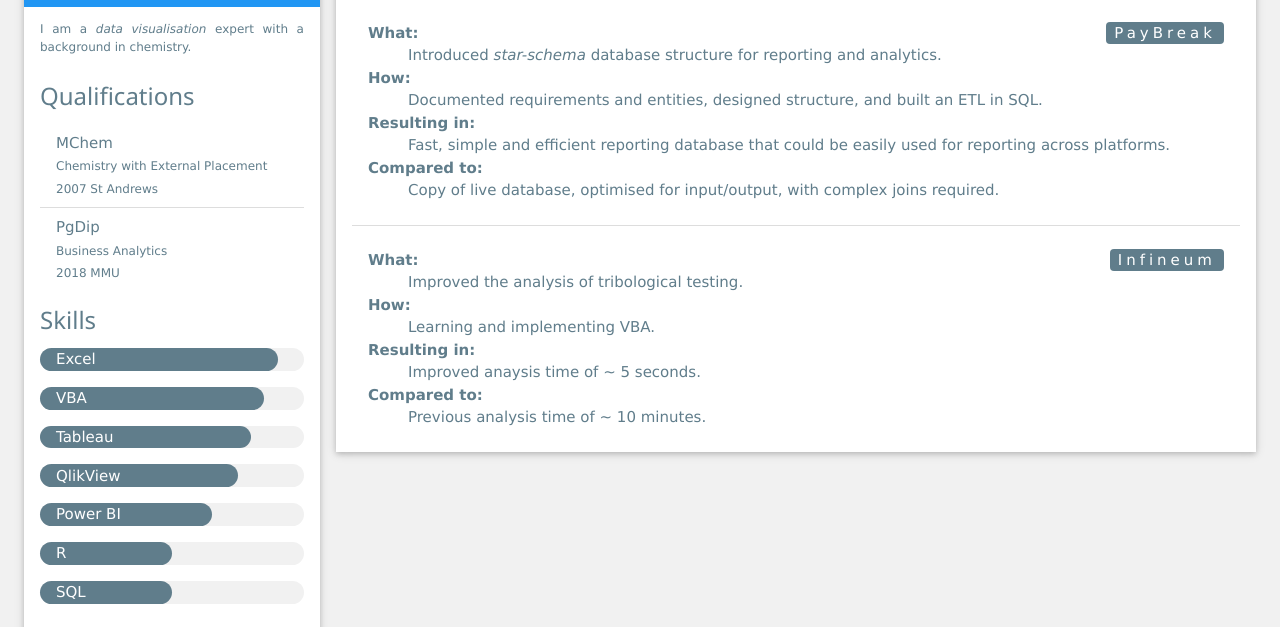
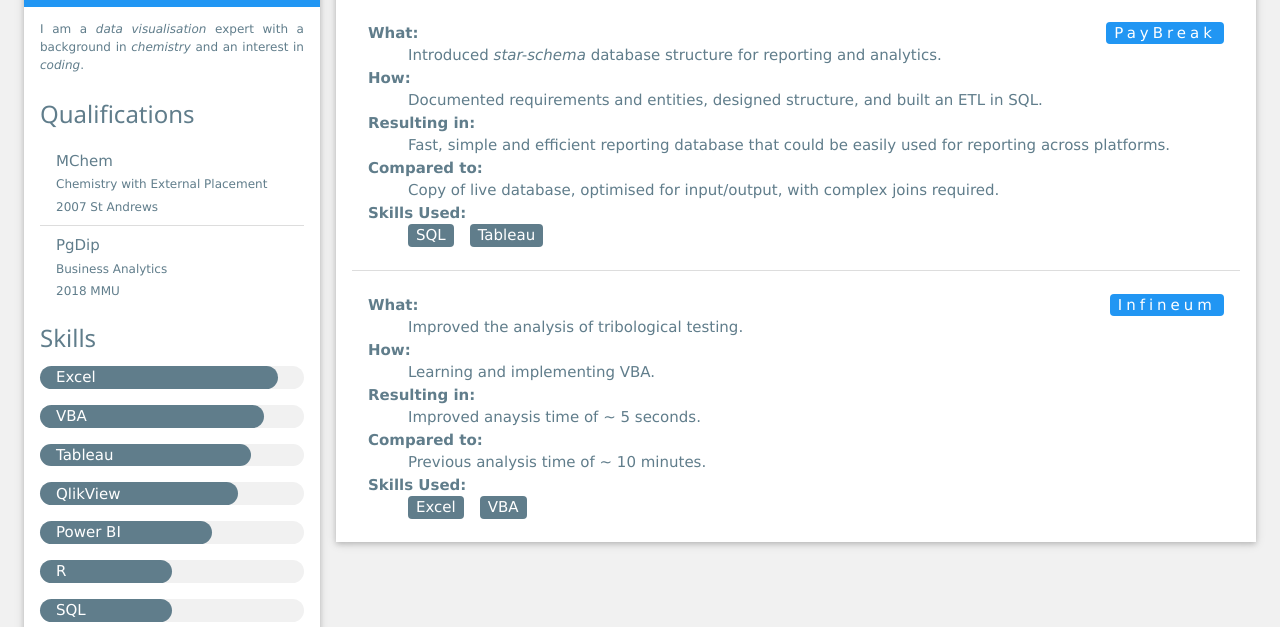
Before and after one commit to sweatystu/stl-curriculum-vitae, a plain HTML site: page index.html in a window 1280 px wide. Shown: the part 137-764 px from the top of the page. Drawn offline with nearby package versions, Linux system fonts and the light colour scheme.

Commit message:
Employment
Script to display employment details. Update to achievements script to show the skills used.

```diff
--- a/achievements.js
+++ b/achievements.js
@@ -6,6 +6,10 @@ var achievements = [
         , how: "What did I do to achieve it?"
         , result: "what was the outcome?"
         , comparison: "How does this outcome compare?"
+        , skills: [
+            "skill used"
+            , "skill used"
+        ]
     }
 ];
 
@@ -20,6 +24,10 @@ var achievements = [
         , how: "Documented requirements and entities, designed structure, and built an ETL in SQL"
         , result: "Fast, simple and efficient reporting database that could be easily used for reporting across platforms"
         , comparison: "Copy of live database, optimised for input/output, with complex joins required"
+        , skills: [
+            "SQL"
+            , "Tableau"
+        ]
     }
     , {
         company: "Infineum"
@@ -27,5 +35,9 @@ var achievements = [
         , how: "Learning and implementing VBA"
         , result: "Improved anaysis time of ~ 5 seconds"
         , comparison: "Previous analysis time of ~ 10 minutes"
+        , skills: [
+            "Excel"
+            , "VBA"
+        ]
     }
 ];
--- a/employment.js
+++ b/employment.js
@@ -0,0 +1,53 @@
+/*
+var employment = [
+    {
+        company: "Company Name"
+        , start: "yyyy-mm-dd"
+        , end: "yyyy-mm-dd"
+        , responsibilities: [
+            "Responsibility 1"
+            , "Responsibility 2"
+        ]
+        , achievements: [
+            "Achievement 1"
+            , "Achievement 2"
+        ]
+        , skills: [
+            "Skill 1"
+            , "Skill 2"
+        ]
+    }
+];
+
+Company, title and Start are required. If end is not given it will be assumed that the employment is ongoing.
+Other fields are not required.
+
+*/
+
+var employment = [
+    {
+        company: "PayBreak"
+        , title: "MI &amp; Reporting Engineer"
+        , start: "2018-05-08"
+        , responsibilities: [
+            "Data provision"
+            , "Maintaining Tableau environment"
+        ]
+        , achievements: [
+            "Star schema"
+            , "Improved quality of reporting"
+            , "Introduced R to do analytics"
+        ]
+        , skills: [
+            "Tableau"
+            , "SQL"
+            , "R"
+        ]
+    }
+    , {
+        company: "Infineum"
+        , title: "Components Chemist"
+        , start: "2010-12-03"
+        , end: "2012-03-7"
+    }
+];
--- a/index.html
+++ b/index.html
@@ -46,7 +46,7 @@
                         <h1>Stuart<br />Lambert</h1>
                     </div>
                     <div class="w3-small"><!-- Introduction -->
-                        <p>I am a <i>data visualisation</i> expert with a background in chemistry.</p>
+                        <p>I am a <i>data visualisation</i> expert with a background in <i>chemistry</i> and an interest in <i>coding</i>.</p>
                     </div>
                     <!-- Qualifications -->
                     <div id="qualifications"><!-- Qualifications -->
@@ -339,10 +339,60 @@
                         txt = txt + '<dt><b>Compared to:</b></dt>';
                         txt = txt + '<dd>' + this.comparison + '.</dd>';
                     };
+                    if(this.skills != null){
+                        txt = txt + '<dt><b>Skills Used:</b></dt>';
+                        txt = txt + '<dd>';
+                        for(i in this.skills){
+                            txt = txt + '<span>' + this.skills[i] + '</span>';
+                        }
+                        txt = txt + '</dd>';
+                    };
                     txt = txt + '</dl></li>';
                     $('#key_achievements ul').html($('#key_achievements ul').html() + txt);
                 });
-                $('#key_achievements ul dt span').attr('class', 'w3-right w3-tag w3-blue-grey w3-wide w3-round');
+                $('#key_achievements ul dt span').attr('class', 'w3-right w3-tag w3-blue w3-wide w3-round');
+                $('#key_achievements ul dd span').attr('class', 'w3-tag w3-blue-grey w3-round w3-margin-right');
+            };
+
+            function display_employment(){
+                $.each(employment, function(){
+                    var txt;
+                    txt = '<li>';
+                    txt = txt + '<h4>' + this.company + '</h4>'
+                    txt = txt + '<b>' + this.title + '</b><br />';
+                    txt = txt + '<i>' + dateString_monthString(this.start) + ' - ';
+                    if(this.end != null){
+                        txt = txt + dateString_monthString(this.end);
+                    } else {
+                        txt = txt + 'Present';
+                    };
+                    txt = txt + '</i>';
+                    if(this.responsibilities != null | this.achievements != null | this.skills != null){
+                        txt = txt + '<dl>';
+                        if(this.responsibilities != null){
+                            txt = txt + '<dt><b>Responsibilities:</b></dt>';
+                            for(i in this.responsibilities){
+                                txt = txt + '<dd>' + this.responsibilities[i] + '</dd>';
+                            };
+                        };
+                        if(this.achievements != null){
+                            txt = txt + '<dt><b>Achievements:</b></dt>';
+                            for(i in this.achievements){
+                                txt = txt + '<dd>' + this.achievements[i] + '</dd>';
+                            };
+                        };
+                        if(this.skills != null){
+                            txt = txt + '<dt><b>Skills Used:</b></dt><dd>';
+                            for(i in this.skills){
+                                txt = txt + '<span>' + this.skills[i] + '</span>';
+                            };
+                        };
+                        txt = txt + '</dd></dl>';
+                    };
+                    txt = txt + '</li>';
+                    $('#employment ul').html($('#employment ul').html() + txt);
+                    $('#employment ul dd span').attr('class', 'w3-tag w3-blue-grey w3-round w3-margin-right');
+                });
             };
 
             function display_education(){
@@ -459,6 +509,7 @@
                 display_qualifications();
                 display_skills();
                 display_achievements();
+                display_employment();
                 display_education();
                 display_courses();
                 display_references();
```
